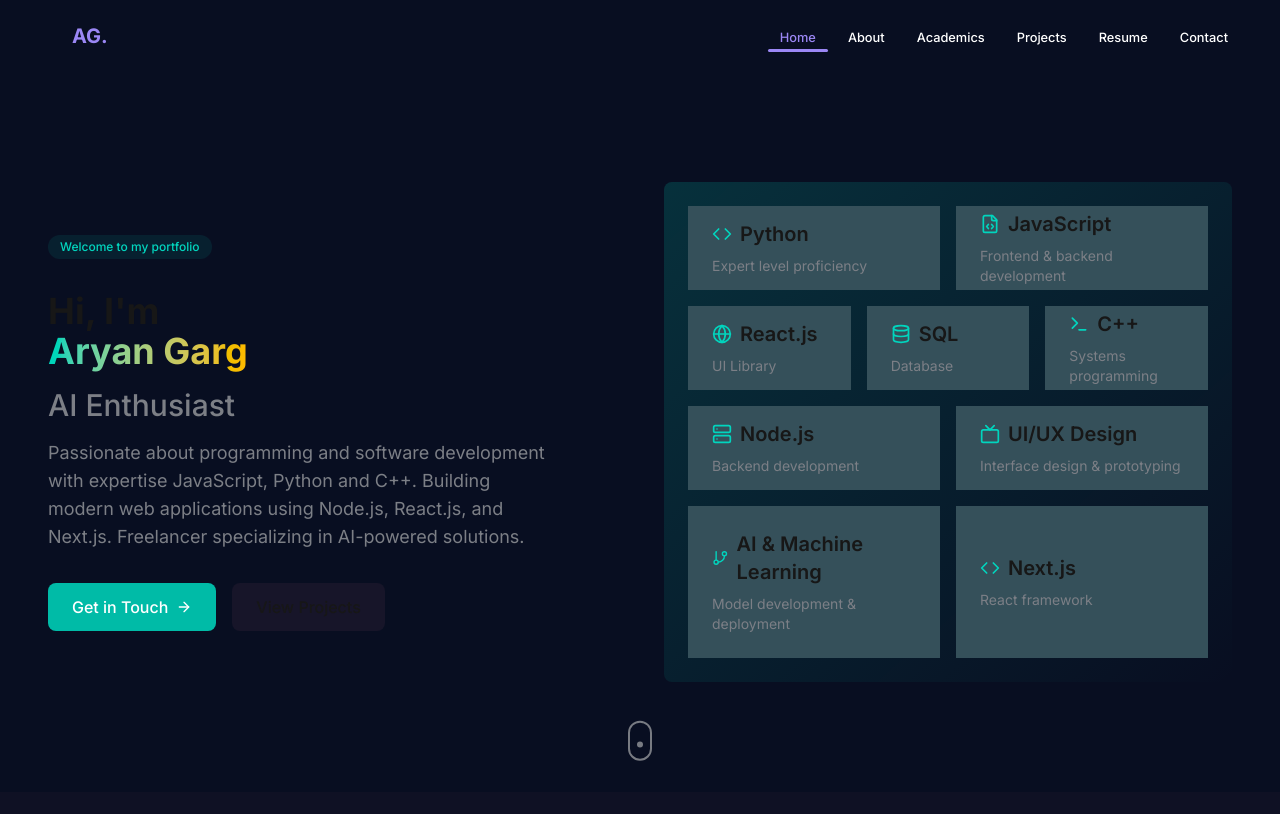
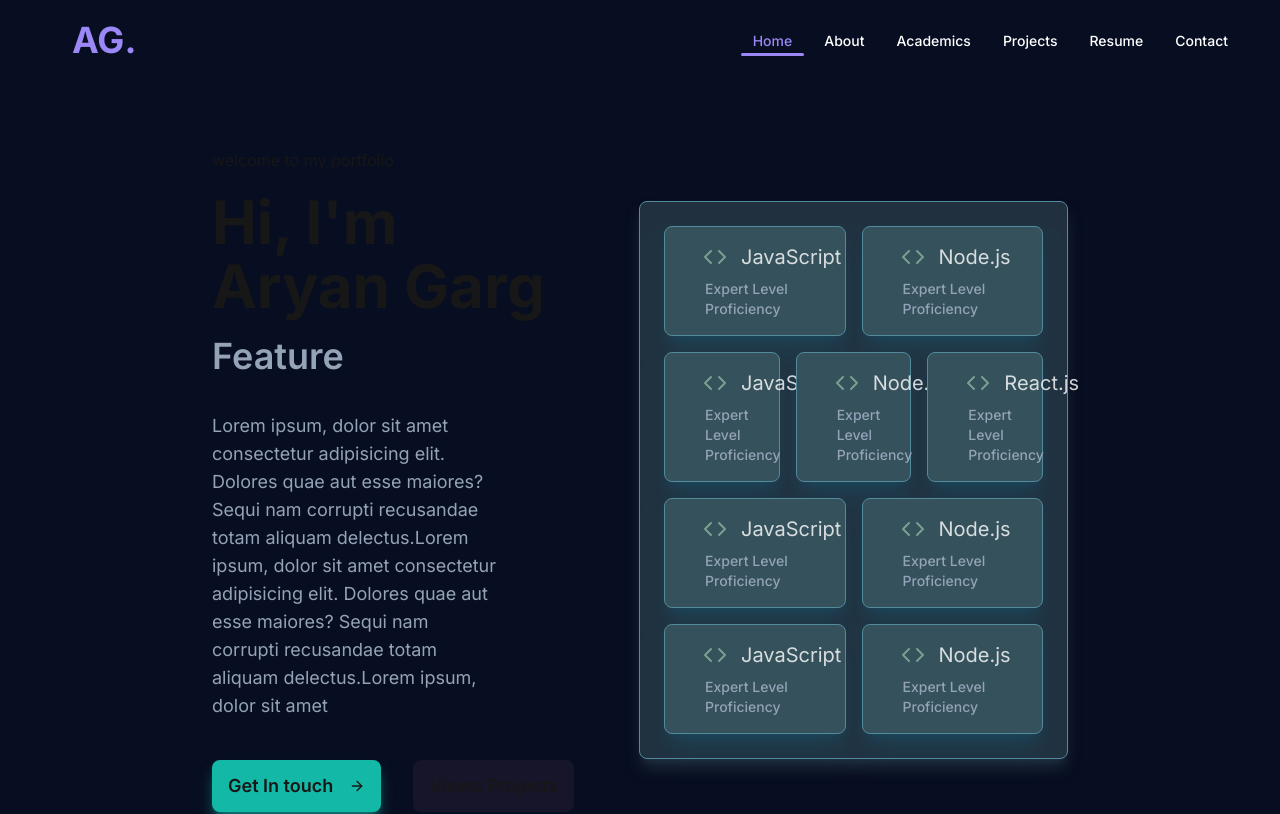
Before and after one commit to ARYAN-01-GARG/Portfolio_v2, a Next.js app: page / in a window 1280 px wide. Shown: the top 814 px of the page. Built offline with nearby package versions, Linux system fonts and the light colour scheme.

Commit message:
Home/Hero Section complete

```diff
--- /dev/null
+++ b/src/Components/Button.tsx
@@ -0,0 +1,8 @@
+
+export default function Button({ children, className, onClick } : { children: React.ReactNode, className?: string, onClick?: () => void }) {
+  return (
+    <button className={className} onClick={onClick}>
+        {children}
+    </button>
+  )
+}
--- a/src/Components/header/Header.tsx
+++ b/src/Components/header/Header.tsx
@@ -37,14 +37,14 @@ export default function Header() {
 
     return (
     <header className="max-w-[1200px] py-5 flex items-center justify-between bg-[#080e21] mx-auto z-50 transition-all">
-        <h1 className="px-4 lg:px-8 flex justify-between items-center text-xl font-bold text-[#9B87F5]">
+        <h1 className="px-4 lg:px-8 flex justify-between items-center text-4xl font-bold text-[#9B87F5]">
             AG.
         </h1>
         <nav className="">
             <ul className="flex space-x-2 items-center justify-between">
             {navLinks.map((link) => (
                 <li key={link.href} className={`cursor-pointer relative px-3 py-1 group ${isActive(link.href) ? "text-[#9B87F5]" : "text-white hover:text-[#9B87F5] transition duration-300"}`}>
-                    <Link href={link.href} className={`text-[0.8rem] font-[500]`}>
+                    <Link href={link.href} className={`text-sm font-[500]`}>
                         {link.label}
                         {isActive(link.href) ? (
                             <span className="pointer-events-none absolute left-0 bottom-0 h-[3px] bg-[#9B87F5] rounded-full w-full"></span>
--- a/src/Components/home/Home.tsx
+++ b/src/Components/home/Home.tsx
@@ -1,18 +1,10 @@
 import React from 'react'
-import ContactSection from './ContactSection'
-import WhoAmI from './WhoAmI'
-import HeroSection from './HeroSection'
-import TechStack from './TechStack'
-import FeatureSection from './FeatureSection'
+import Hero from './components/Hero'
 
 export default function Home() {
   return (
     <div className='min-h-screen'>
-      <HeroSection />
-      <WhoAmI />
-      <TechStack />
-      <FeatureSection />
-      <ContactSection />
+      <Hero />
     </div>
   )
 }
--- /dev/null
+++ b/src/Components/home/components/Hero.tsx
@@ -0,0 +1,68 @@
+import Button from "@/Components/Button";
+import ArrowRightIcon from "../svgs/ArrowRightIcon";
+import CodeIcon from "../svgs/CodeIcon";
+
+export default function Hero() {
+  return (
+    <section className="min-h-screen flex items-center justify-center bg-[#080E21] py-12 lg:p-12">
+        <div className="flex items-center justify-between gap-12 w-full px-4 max-w-[75%]">
+            <div className="flex-1 flex flex-col justify-center items-start gap-4">
+                <span className="">welcome to my portfolio</span>
+                <h2 className="text-6xl font-bold py-1 flex flex-col gap-1 items-start">
+                    <span className="">Hi, I&apos;m</span>
+                    <span className="">Aryan Garg</span>
+                </h2>
+                <h3 className="text-[#94A3B8] font-semibold text-4xl mb-5">
+                    Feature
+                </h3>
+                <p className="text-[#94A3B8] text-lg mb-6 w-3/4">
+                    Lorem ipsum, dolor sit amet consectetur adipisicing elit. Dolores quae aut esse maiores? Sequi nam corrupti recusandae totam aliquam delectus.Lorem ipsum, dolor sit amet consectetur adipisicing elit. Dolores quae aut esse maiores? Sequi nam corrupti recusandae totam aliquam delectus.Lorem ipsum, dolor sit amet
+                </p>
+                <div className="flex items-center justify-center gap-8 text-lg font-semibold">
+                    <Button className="cursor-pointer hover:scale-105 transition-all duration-300 bg-[#14B8A6] px-4 py-3 rounded-lg flex items-center gap-x-2 shadow-lg shadow-[#14b8a58c] hover:shadow-2xl"><span className="text-nowrap">Get In touch </span><ArrowRightIcon /></Button>
+                    <Button className="cursor-pointer hover:scale-105 transition-all duration-300 bg-[#171529] px-4 py-3 rounded-lg flex items-center gap-x-2 shadow-[#263856] hover:shadow-2xl"><span className="text-nowrap">Views Projects</span></Button>
+                </div>
+            </div>
+            <div className="bg-[#20303F] flex-1 p-6 rounded-lg shadow-lg shadow-[#20303F] border border-[#528a9e]">
+                <div className="grid grid-cols-2 gap-4">
+                    <BoxMember name="JavaScript" icon={CodeIcon} desc="Expert Level Proficiency" />
+                    <BoxMember name="Node.js" icon={CodeIcon} desc="Expert Level Proficiency" />
+                </div>
+                <div className="grid grid-cols-3 gap-4 mt-4">
+                    <BoxMember name="JavaScript" icon={CodeIcon} desc="Expert Level Proficiency" />
+                    <BoxMember name="Node.js" icon={CodeIcon} desc="Expert Level Proficiency" />
+                    <BoxMember name="React.js" icon={CodeIcon} desc="Expert Level Proficiency" />
+                </div>
+                <div className="grid grid-cols-2 my-4 gap-4">
+                    <BoxMember name="JavaScript" icon={CodeIcon} desc="Expert Level Proficiency" />
+                    <BoxMember name="Node.js" icon={CodeIcon} desc="Expert Level Proficiency" />
+                </div>
+                <div className="grid grid-cols-2 gap-4 mt-4">
+                    <BoxMember name="JavaScript" icon={CodeIcon} desc="Expert Level Proficiency" />
+                    <BoxMember name="Node.js" icon={CodeIcon} desc="Expert Level Proficiency" />
+                </div>
+            </div>
+        </div>
+    </section>
+  )
+}
+
+const BoxMember = ({
+    name,
+    icon : Icon,
+    desc
+} : {
+    name: string;
+    icon: React.FC<React.SVGProps<SVGSVGElement>>;
+    desc: string;
+}) => {
+  return (
+    <div className="cursor-pointer hover:scale-105 grid-cols-1 bg-[#35515B] border border-[#528a9e] rounded-lg shadow-xl shadow-cyan-500/10 p-4 px-10 flex flex-col items-start justify-center gap-2">
+      <span className="flex items-center justify-start gap-2 text-[#7b9e91]">
+        <Icon className="scale-120" />
+        <span className="text-bold text-white/80 text-xl">{name}</span>
+      </span>
+      <p className="text-sm text-[#94A3B8] font-[500]">{desc}</p>
+    </div>
+  );
+}
--- a/src/app/globals.css
+++ b/src/app/globals.css
@@ -1,4 +1,11 @@
 @import "tailwindcss";
+
+html, body {
+  font-size: 16px;
+  height: 100%;
+  margin: 0;
+  padding: 0;
+}
 
 
 :root {
```
Also changed, not shown: src/Components/home/TechStack.tsx (line endings or trailing spaces).
